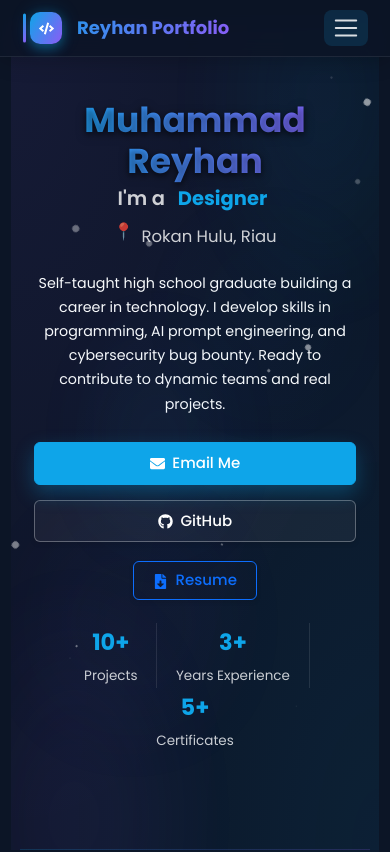
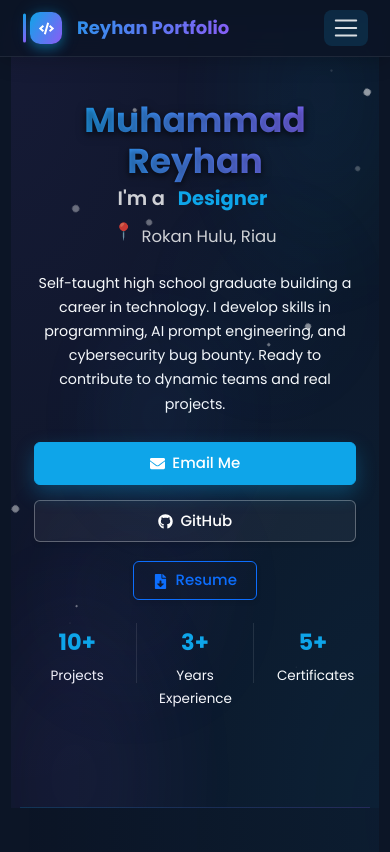
Before and after one commit to Gioxaa/my-portfolio-web, a Next.js app: page / in a window 390 px wide. Shown: the top 852 px of the page. Built offline with nearby package versions, Linux system fonts and the light colour scheme.

Commit message:
Refine global styles for hero section, adjusting font sizes and padding for better layout and responsiveness. Ensure flex items are centered and prevent wrapping in smaller viewports. Update hero-stat-divider for improved height consistency.

```diff
--- a/styles/globals.css
+++ b/styles/globals.css
@@ -960,8 +960,7 @@ h1, h2, h3, h4, h5, h6 {
 }
 
 .hero-stat-label {
-  font-size: 0.9rem;
-  opacity: 0.8;
+  font-size: 0.85rem; /* Sedikit lebih kecil agar muat */
 }
 
 .hero-stat-divider {
@@ -1347,14 +1346,30 @@ h1, h2, h3, h4, h5, h6 {
     /* padding: 0.75rem; */
     width: 100%;
     justify-content: space-around;
+    flex-wrap: nowrap; /* Pastikan tidak wrapping ke baris baru */
+    display: flex;
+    margin-left: autc;
+    margin-right: auto;
   }
 
   .hero-stat-item {
-    padding: 0 0.75rem;
+    padding: 0 0.5rem;
+    flex: 1; /* Sama rata untuk semua item */
+    min-width: 0; /* Memungkinkan flex items mengecil di bawah lebar konten */
+    text-align: center; /* Memastikan teks terpusat */
+  }
+
+  .hero-stat-label {
+    font-size: 0.9rem; /* Sedikit lebih kecil agar muat */
   }
 
   .tech-icon-floater {
     display: none; /* Hide floating tech icons on mobile to clean up the view */
+  }
+
+  .hero-stat-divider {
+    margin: 0 1rem;
+    height: 60px; /* Tinggi yang lebih proporsional */
   }
 }
 
```
